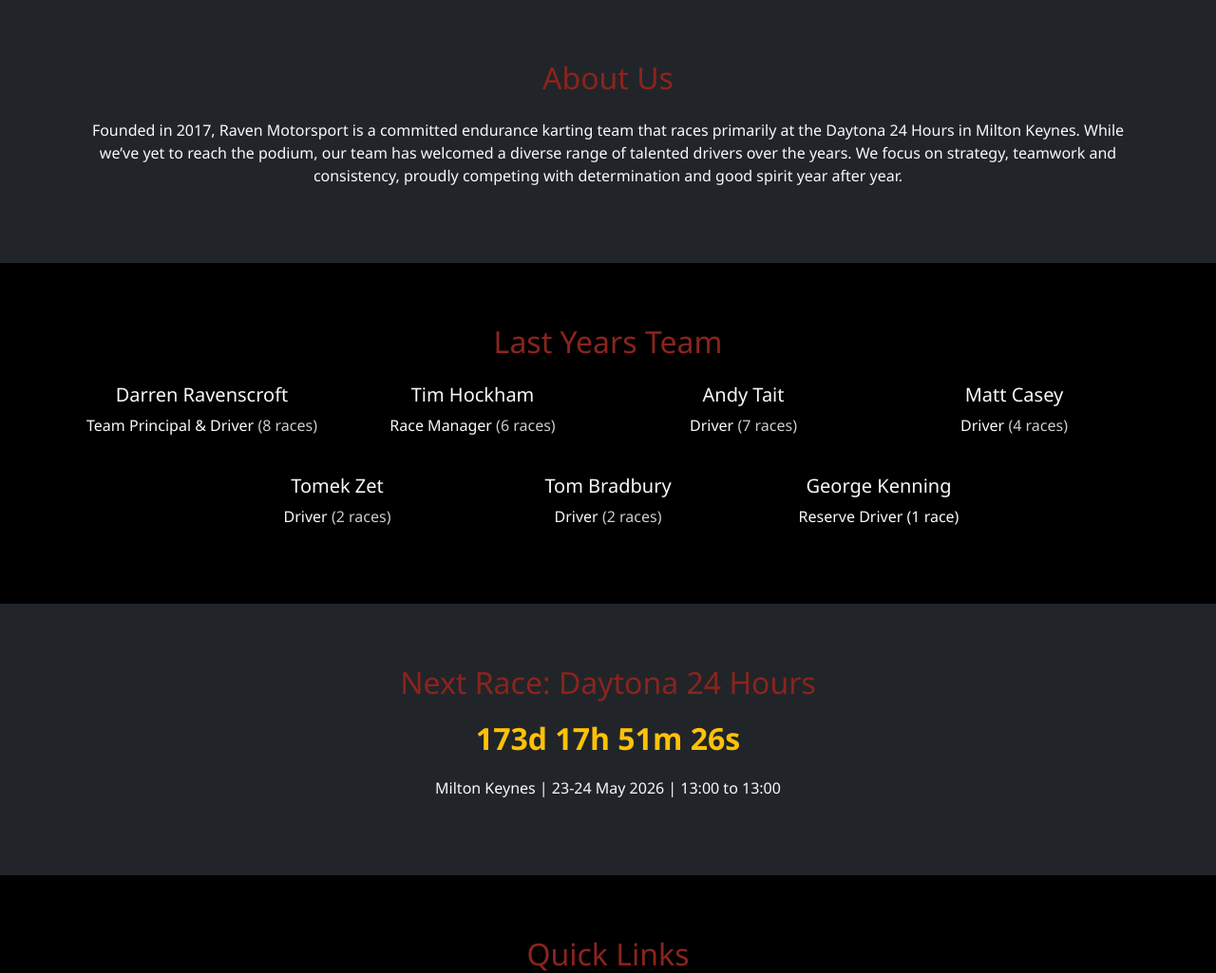
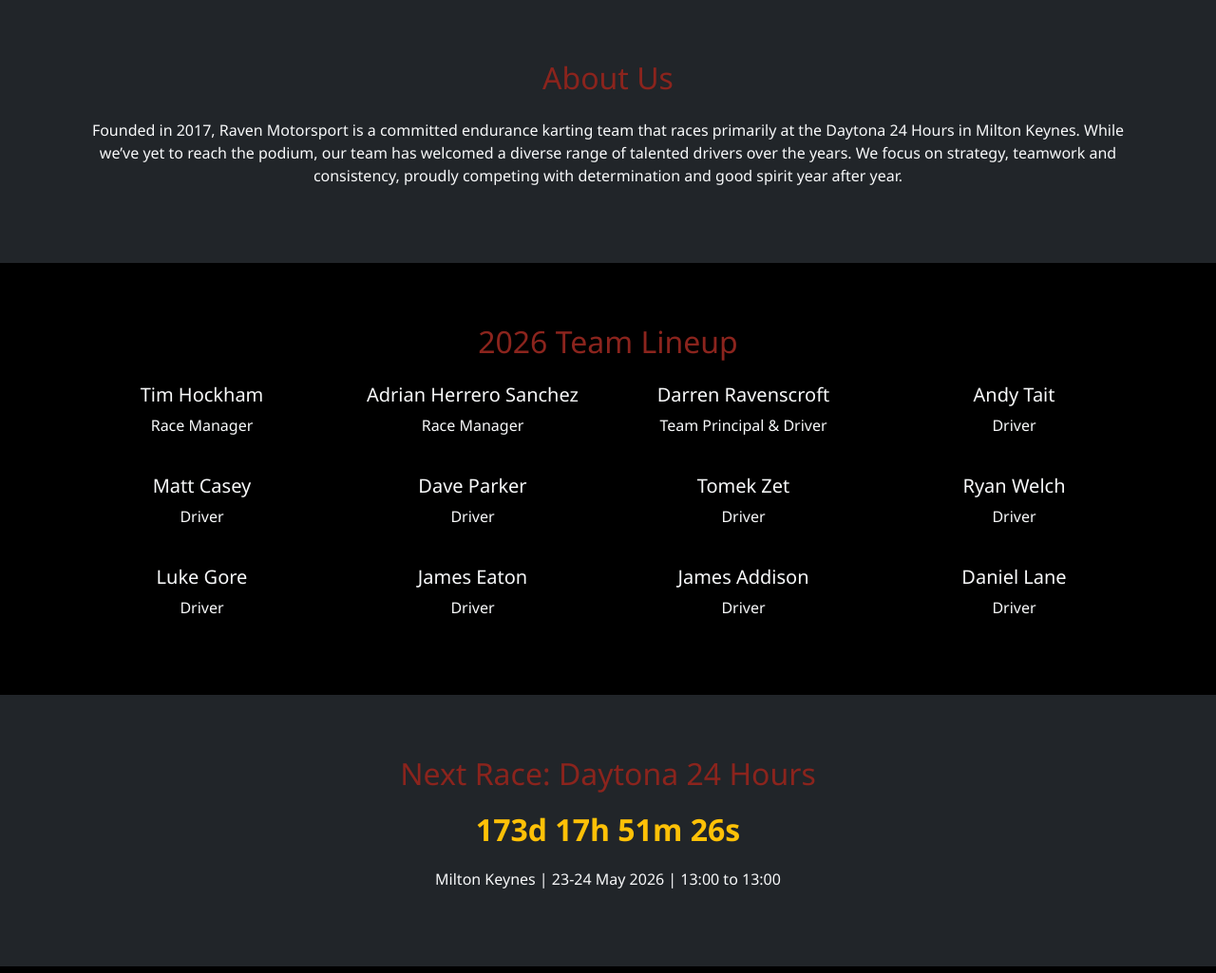
Before and after one commit to dazrave/RavenMotorsport, a PHP site: page / in a window 1280 px wide. Shown: the part 1761-2786 px from the top of the page at 95% size. Run offline with PHP 8.4, Linux system fonts and the light colour scheme.

Commit message:
Update homepage with 2026 team lineup
Replace last year's driver list with confirmed 2026 team:
- 2 race managers (Tim Hockham, Adrian Herrero Sanchez)
- 10 drivers including Darren Ravenscroft as Team Principal

🤖 Generated with [Claude Code](https://claude.com/claude-code)

Co-Authored-By: Claude <noreply@anthropic.com>

```diff
--- a/index.php
+++ b/index.php
@@ -149,35 +149,55 @@
 <!-- Team Section -->
 <section class="section fade-in-section bg-black text-light">
   <div class="container">
-    <h2 class="text-center mb-4">Last Years Team</h2>
+    <h2 class="text-center mb-4">2026 Team Lineup</h2>
     <div class="row g-4 justify-content-center">
       <div class="col-md-3 team-member">
-        <h5>Darren Ravenscroft</h5>
-        <p>Team Principal & Driver <span style="color:#fff; opacity: 0.8">(8 races)</span></p>
+        <h5>Tim Hockham</h5>
+        <p>Race Manager</p>
       </div>
       <div class="col-md-3 team-member">
-        <h5>Tim Hockham</h5>
-        <p>Race Manager <span style="color:#fff; opacity: 0.8">(6 races)</span></p>
+        <h5>Adrian Herrero Sanchez</h5>
+        <p>Race Manager</p>
+      </div>
+      <div class="col-md-3 team-member">
+        <h5>Darren Ravenscroft</h5>
+        <p>Team Principal & Driver</p>
       </div>
       <div class="col-md-3 team-member">
         <h5>Andy Tait</h5>
-        <p>Driver <span style="color:#fff; opacity: 0.8">(7 races)</span></p>
+        <p>Driver</p>
       </div>
       <div class="col-md-3 team-member">
         <h5>Matt Casey</h5>
-        <p>Driver <span style="color:#fff; opacity: 0.8">(4 races)</span></p>
+        <p>Driver</p>
+      </div>
+      <div class="col-md-3 team-member">
+        <h5>Dave Parker</h5>
+        <p>Driver</p>
       </div>
       <div class="col-md-3 team-member">
         <h5>Tomek Zet</h5>
-        <p>Driver <span style="color:#fff; opacity: 0.8">(2 races)</span></p>
+        <p>Driver</p>
       </div>
       <div class="col-md-3 team-member">
-        <h5>Tom Bradbury</h5>
-        <p>Driver <span style="color:#fff; opacity: 0.8">(2 races)</span></p>
+        <h5>Ryan Welch</h5>
+        <p>Driver</p>
       </div>
       <div class="col-md-3 team-member">
-        <h5>George Kenning</h5>
-        <p>Reserve Driver (1 race)</p>
+        <h5>Luke Gore</h5>
+        <p>Driver</p>
+      </div>
+      <div class="col-md-3 team-member">
+        <h5>James Eaton</h5>
+        <p>Driver</p>
+      </div>
+      <div class="col-md-3 team-member">
+        <h5>James Addison</h5>
+        <p>Driver</p>
+      </div>
+      <div class="col-md-3 team-member">
+        <h5>Daniel Lane</h5>
+        <p>Driver</p>
       </div>
     </div>
   </div>
```
